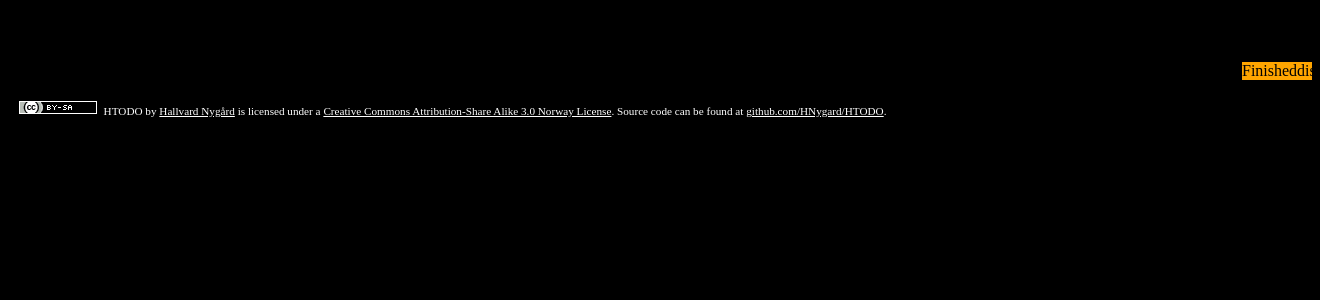
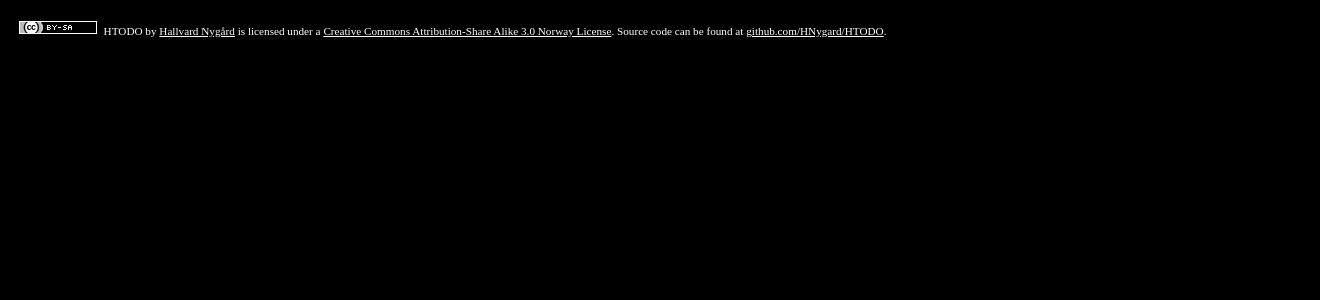
Before and after one commit to HNygard/HTODO, a PHP site: page / in a window 1320 px wide; the page is wider, and only the part inside the window is pictured. Shown: the top 300 px of that part. Run offline with PHP 8.4, Linux system fonts and the light colour scheme; data that the repository does not hold is empty.

Commit message:
Cleaning up the top of the HTML document

```diff
--- a/css/htodo.css
+++ b/css/htodo.css
@@ -171,6 +171,12 @@ html>body #tasks li
 .license A:visited { color: white; }
 .license A:active { color: white; }
 .license A:hover { color: white; }
+
+#dbdebug
+{
+	color: white;
+}
+
 #unsaved
 {
 	color:white;
@@ -186,3 +192,9 @@ html>body #tasks li
 	z-index:99;
 	display: none;
 }
+
+#tester
+{
+	display: none;
+	color: white;
+}
--- a/index.php
+++ b/index.php
@@ -16,11 +16,6 @@ include "configs/mysql.php";
 
 <div id="workingIcon" class="workingIcon"><img width="32" height="32" src="loading.gif"></div>
 <div id="tester"></div>
-<div class="level">Level</div><br>
-<div class="id_display">Id</div><br>
-<div class="parent_id">Parentid</div><br>
-<div class="finisheddisplay">Finisheddisplay</div><br>
-<div class="finishedvalue">Finished</div>
 <ul id="tasks">
 <?php
 /*
```
